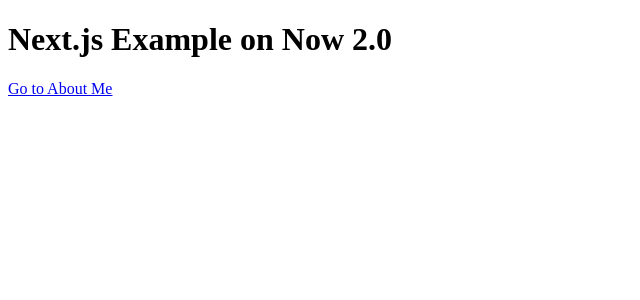
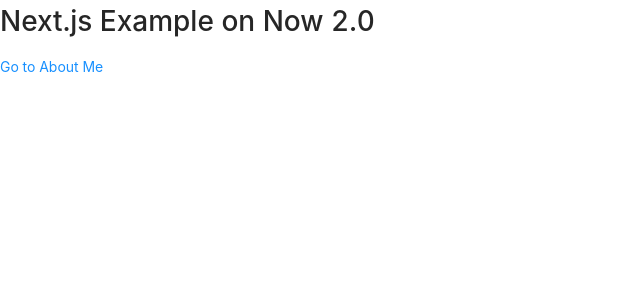
Before and after one commit to TallerWebSolutions/next-on-drupal, a Next.js app: page / in a window 1280 px wide. Shown: the top 300 px of the page, without its empty margins (0-640 px from the left). Built offline with nearby package versions, Linux system fonts and the light colour scheme.

Commit message:
feat: added _app entrypoint to inject antd scripts

```diff
--- a/package.json
+++ b/package.json
@@ -19,6 +19,7 @@
     "test": "echo 'Not implemented yet'"
   },
   "dependencies": {
+    "antd": "^3.12.1",
     "next": "^8.0.0-canary.2",
     "prop-types": "^15.6.2",
     "react": "^16.7.0",
--- /dev/null
+++ b/pages/_app.js
@@ -0,0 +1,26 @@
+import App, { Container } from 'next/app'
+
+// import global antd styles
+import 'antd/dist/antd.min.css'
+
+export default class MyApp extends App {
+  // static async getInitialProps ({ Component, router, ctx }) {
+  //   let pageProps = {}
+
+  //   if (Component.getInitialProps) {
+  //     pageProps = await Component.getInitialProps(ctx)
+  //   }
+
+  //   return { pageProps }
+  // }
+
+  render () {
+    const { Component, pageProps } = this.props
+
+    return (
+      <Container>
+        <Component {...pageProps} />
+      </Container>
+    )
+  }
+}
```
Also changed, not shown: 1 other file (tests, documents, lock files or other folders).
